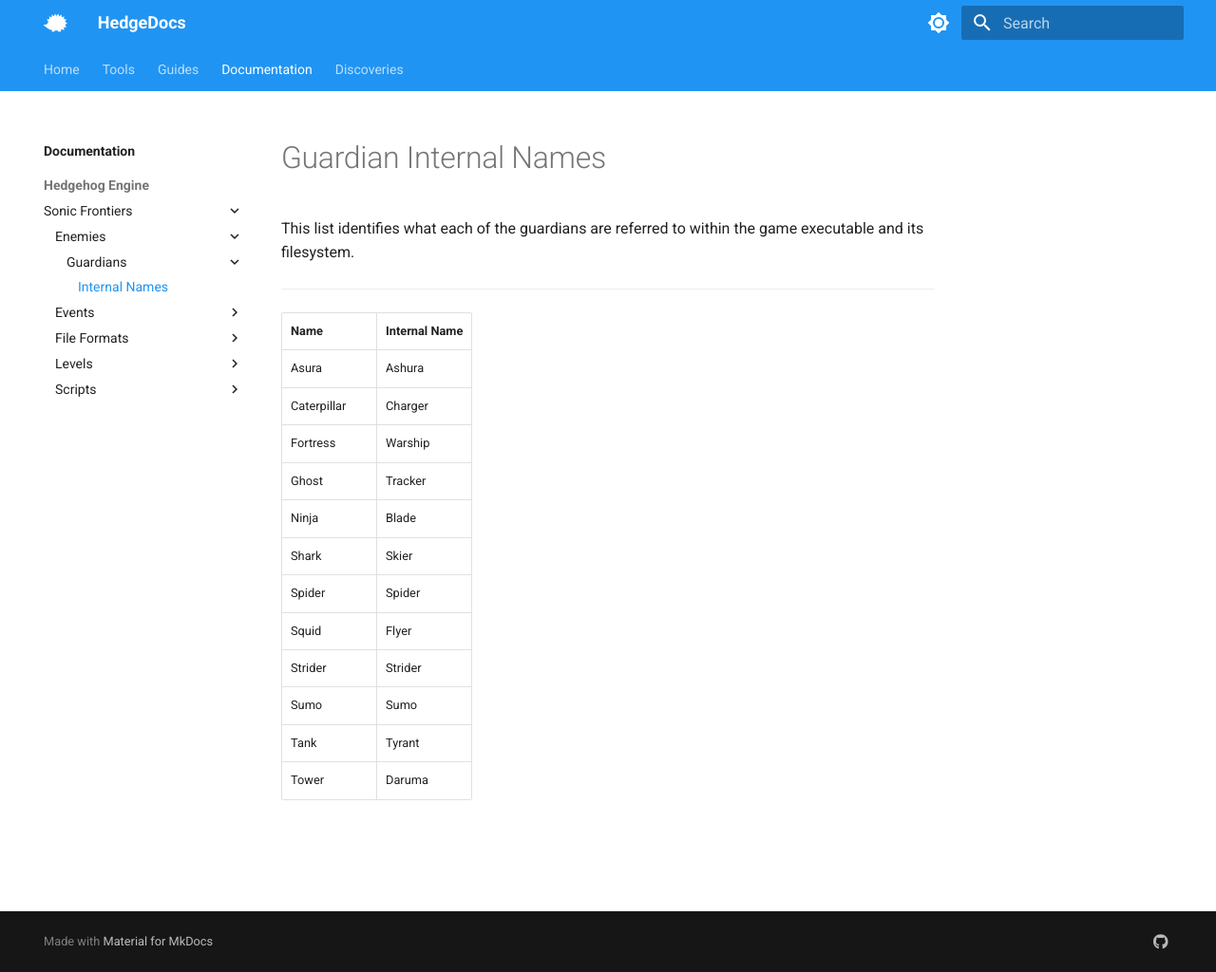
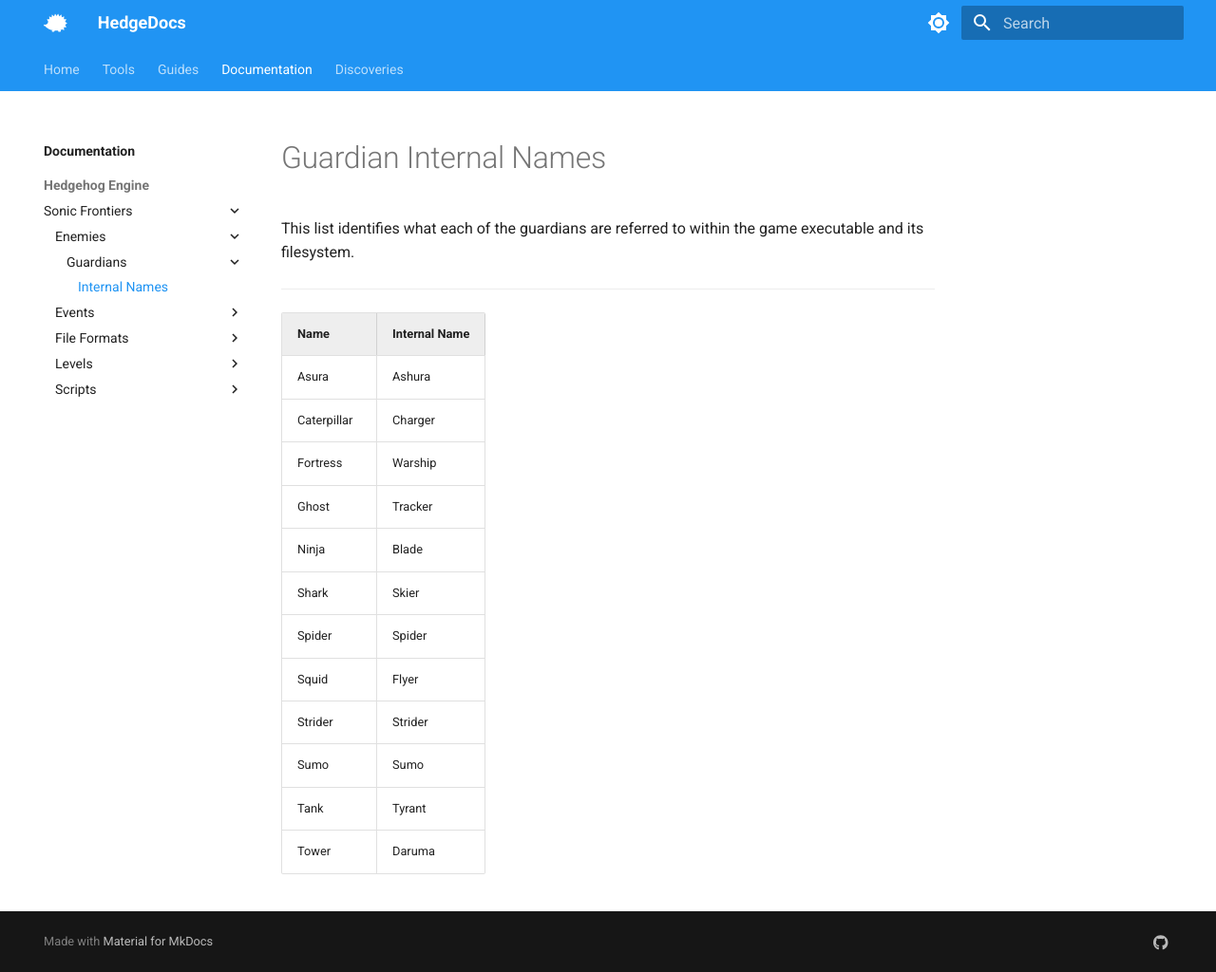
Before and after one commit to HedgeDocs/HedgeDocs.github.io, an MkDocs documentation site: the page built from docs/docs/hedgehog-engine/rangers/enemies/guardians/names.md, in a window 1280 px wide and 1024 px high. Shown: the whole window at 95% size. Built offline with MkDocs 1.6.1 and Material for MkDocs 9.7.7, drawn with Linux system fonts in a browser that asks for light colours; comment, search, counter and statistics services are not loaded.

Commit message:
Various stylistic improvements

```diff
--- a/docs/assets/stylesheets/extra.css
+++ b/docs/assets/stylesheets/extra.css
@@ -1,3 +1,5 @@
+/* GENERAL */
+
 [data-md-color-scheme='slate'] {
     --md-default-fg-color: #d2d2d2;
     --md-default-fg-color--light: #e0e6e6;
@@ -25,7 +27,7 @@
     --md-primary-fg-color: #2f6ff8;
     --md-primary-fg-color--light: #75b6e7;
     --md-admonition-bg-color: #0f0f0f;
-    --md-typeset-table-color: #404040;
+    --md-typeset-table-color: #303030;
     --md-code-fg-color: #d8d8d8;
     --md-code-bg-color: #151515;
     --md-typeset-color: var(--md-default-fg-color);
@@ -79,6 +81,7 @@
     border-bottom: 2px var(--md-accent-fg-color);
     padding-bottom: 0.9em;
 }
+
 a.md-tabs__link.md-tabs__link--active:after {
     display: block;
     content: '';
@@ -96,6 +99,7 @@
     transform: scaleX(0);
     transition: transform 250ms ease-in-out;
 }
+
 .md-tabs__link:hover:after {
     transform: scaleX(1);
 }
@@ -112,11 +116,6 @@
 
 /* TABLES */
 
-.txt-background {
-    background-color: #b71c1c;
-    border-radius: 20px;
-    padding: 0.3em;
-}
 th,
 td {
     border: 1px solid var(--md-typeset-table-color);
@@ -126,13 +125,30 @@
     border-top: none;
 }
 
+th {
+    background-color: #EEEEEE;
+}
+
+[data-md-color-scheme='slate'] th {
+    background-color: #202020;
+}
+
+[data-md-color-scheme='amoled'] th {
+    background-color: #151515;
+}
+
 .md-typeset__table table:not([class]) {
     border-right: none;
 }
 
-.md-typeset__table table:not([class]) td,
-.md-typeset__table table:not([class]) th {
-    padding: 9px;
+[data-md-color-scheme='amoled'] .md-typeset table:not([class]) tbody tr:hover {
+    background-color: rgba(255, 255, 255, .055);
+    box-shadow: 0 .05rem 0 var(--md-default-bg-color) inset;
+}
+
+[data-md-color-scheme='slate'] .md-typeset table:not([class]) tbody tr:hover {
+    background-color: rgba(255, 255, 255, .035);
+    box-shadow: 0 .05rem 0 var(--md-default-bg-color) inset;
 }
 
 /* VIDEOS */
@@ -148,13 +164,17 @@
 }
 
 .contributor {
-    opacity: 1;
     font-size: 95%;
+    vertical-align: bottom;
 }
 
 .contributors-text {
     opacity: 0.75;
     font-size: 80%;
+}
+
+.contributor-entry {
+    margin-top: 5px;
 }
 
 .page-metadata .contributors {
@@ -177,11 +197,20 @@
     width: 1em;
 }
 
+.github-avatar {
+    width: 24px;
+    height: 24px;
+    border-radius: 50%;
+    vertical-align: bottom;
+    margin-right: 6px;
+}
+
 /* ANIMATIONS */
 
 .slide-fadein {
     animation: slidefadein 0.15s;
 }
+
 .slide-fadeout {
     animation: slidefadeout 0.15s;
 }
@@ -191,16 +220,19 @@
         opacity: 0;
         margin-bottom: -1em;
     }
+
     to {
         opacity: 1;
         margin-bottom: 0em;
     }
 }
+
 @keyframes slidefadeout {
     from {
         opacity: 1;
         margin-bottom: 0em;
     }
+
     to {
         opacity: 0;
         margin-bottom: -1em;
--- a/docs/docs/hedgehog-engine/rangers/enemies/guardians/names.md
+++ b/docs/docs/hedgehog-engine/rangers/enemies/guardians/names.md
@@ -7,17 +7,18 @@
 This list identifies what each of the guardians are referred to within the game executable and its filesystem.
 
 ---
-Name | Internal Name
----- | -------------
-Asura | Ashura
+
+Name        | Internal Name
+----------- | -------------
+Asura       | Ashura
 Caterpillar | Charger
-Fortress | Warship
-Ghost | Tracker
-Ninja | Blade
-Shark | Skier
-Spider | Spider
-Squid | Flyer
-Strider | Strider
-Sumo | Sumo
-Tank | Tyrant
-Tower | Daruma
+Fortress    | Warship
+Ghost       | Tracker
+Ninja       | Blade
+Shark       | Skier
+Spider      | Spider
+Squid       | Flyer
+Strider     | Strider
+Sumo        | Sumo
+Tank        | Tyrant
+Tower       | Daruma
--- a/mkdocs.yml
+++ b/mkdocs.yml
@@ -120,6 +120,7 @@
   - md_in_html
   - toc:
       permalink: true
+  - tables
 extra_css:
   - assets/stylesheets/extra.css
 extra_javascript:
@@ -135,6 +136,7 @@
         - tools/*
         - guides/index.md
         - discoveries/index.md
+        - docs/index.md
   - git-revision-date-localized:
       enabled: !ENV [ENABLE_GIT_PLUGINS, False]
       type: timeago
@@ -143,6 +145,7 @@
         - tools/*
         - guides/index.md
         - discoveries/index.md
+        - docs/index.md
 theme:
   logo: assets/images/icon.svg
   favicon: assets/images/favicon.png
--- a/overrides/main.html
+++ b/overrides/main.html
@@ -24,8 +24,11 @@
         <span class="contributors-text">Authors:</span>
         <ul class="contributors" data-bi-name="contributors">
           {%- for user in committers -%}
-            <li>
-              <a class="contributor" href="https://github.com/{{ user.name }}">{{ user.name }} </a>
+            <li style="margin-top: 5px;">
+              <a class="contributor" href="https://github.com/{{ user.name }}">
+                <img class="github-avatar" src="{{ user.avatar }}" alt="{{ user.name }}">
+                {{ user.name }}
+              </a>
             </li>
           {%- endfor -%}
         </ul>
```
Lines whose indentation alone changed are shown as unchanged.
